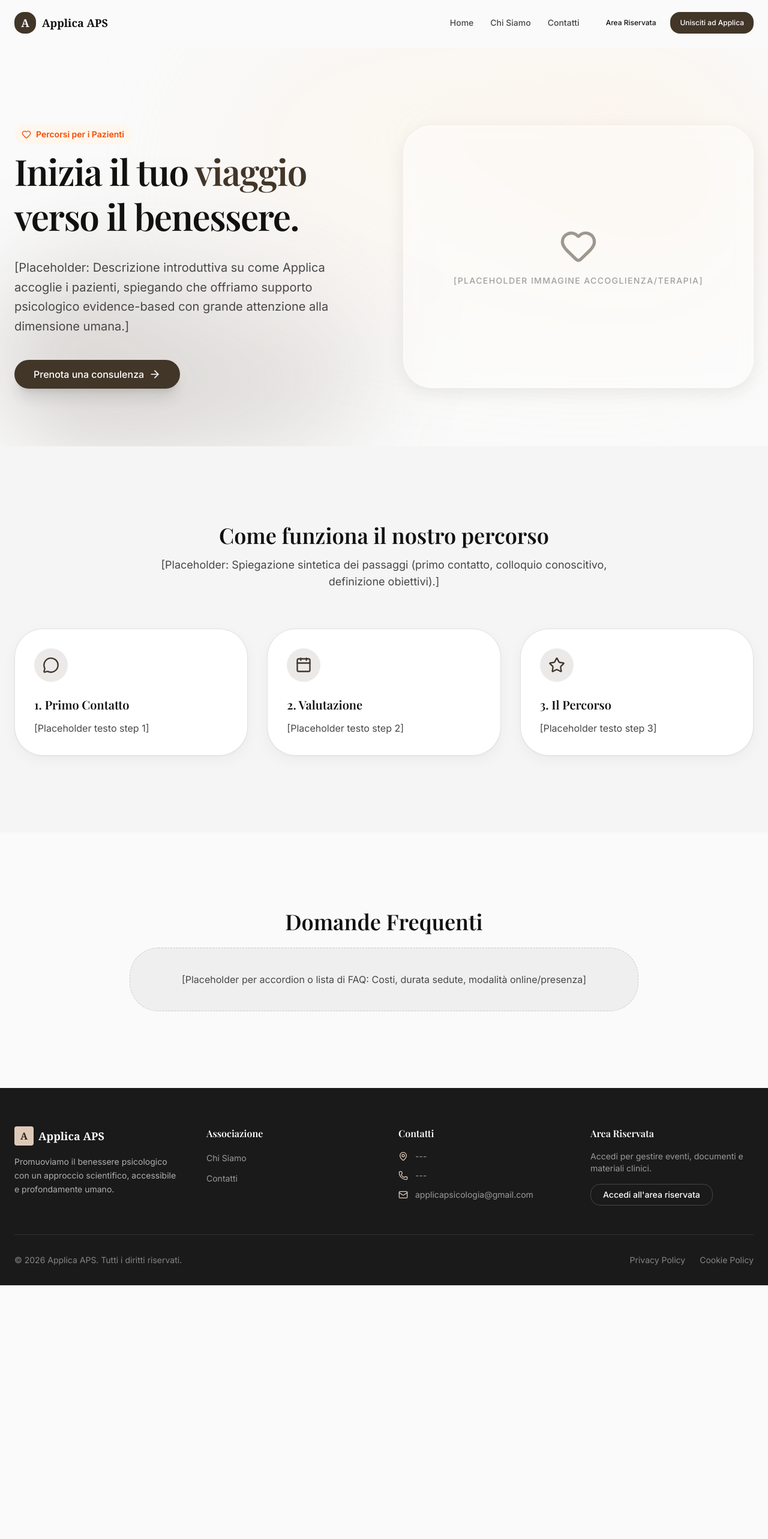
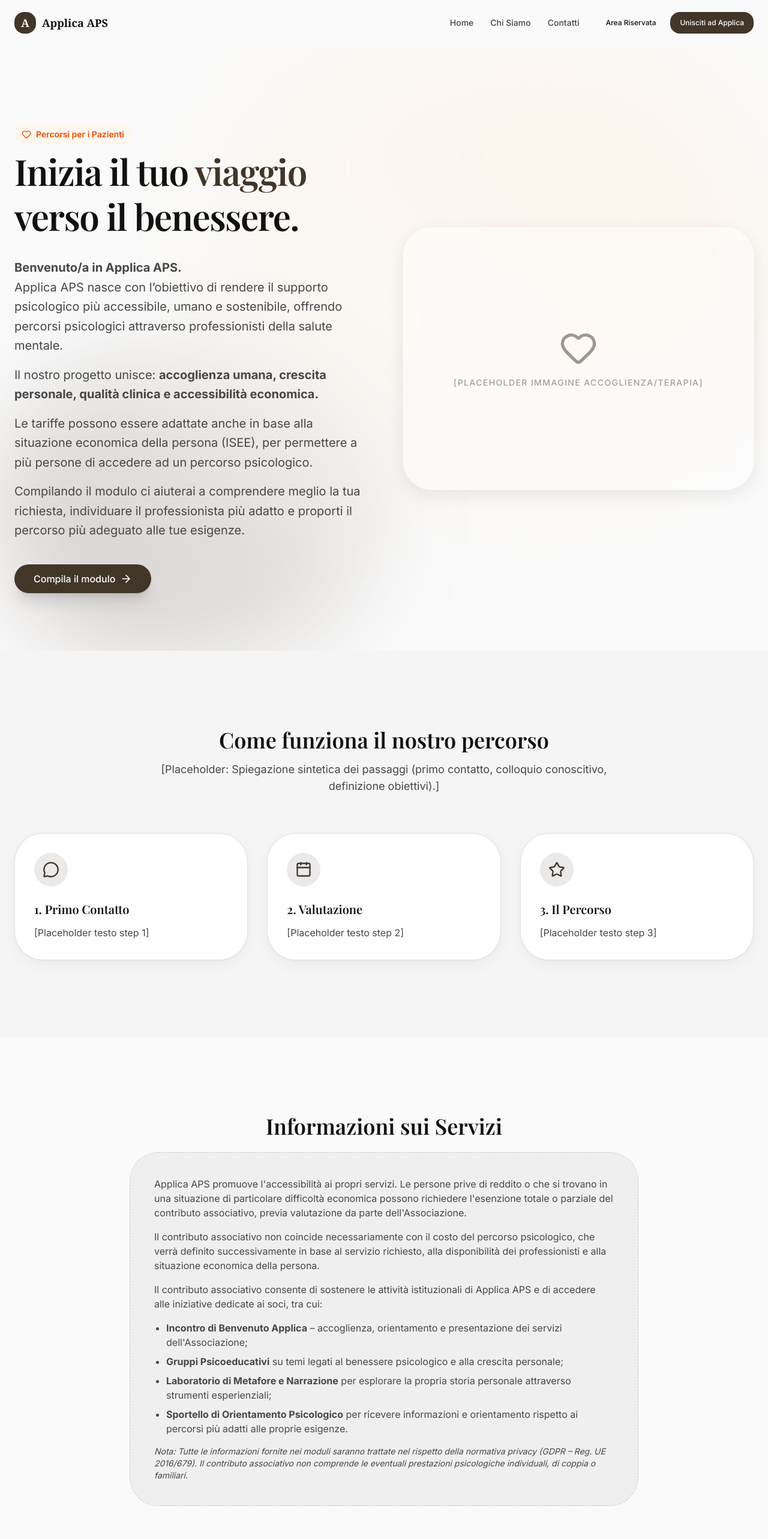
Before and after one commit to applicaaps/applica, a Next.js app in the folder applica-app/: page /pazienti in a window 1280 px wide. Shown: the top 2566 px of the page at 60% size. Before the commit the page ends 2143 px from the top, so only its background shows below. Built offline with nearby package versions, Linux system fonts and the light colour scheme; a web font is replaced by a local one.

Commit message:
modifiche pazienti psicologi

```diff
--- a/applica-app/app/pazienti/page.tsx
+++ b/applica-app/app/pazienti/page.tsx
@@ -28,16 +28,28 @@ export default function PazientiPage() {
               </RevealSection>
 
               <RevealSection stagger={1}>
-                <p className="text-lg md:text-xl text-[var(--color-on-surface-variant)] leading-relaxed">
-                  [Placeholder: Descrizione introduttiva su come Applica accoglie i pazienti, spiegando che offriamo supporto psicologico evidence-based con grande attenzione alla dimensione umana.]
-                </p>
+                <div className="text-lg md:text-xl text-[var(--color-on-surface-variant)] leading-relaxed space-y-4">
+                  <p>
+                    <strong>Benvenuto/a in Applica APS.</strong><br/>
+                    Applica APS nasce con l’obiettivo di rendere il supporto psicologico più accessibile, umano e sostenibile, offrendo percorsi psicologici attraverso professionisti della salute mentale.
+                  </p>
+                  <p>
+                    Il nostro progetto unisce: <strong>accoglienza umana, crescita personale, qualità clinica e accessibilità economica.</strong>
+                  </p>
+                  <p>
+                    Le tariffe possono essere adattate anche in base alla situazione economica della persona (ISEE), per permettere a più persone di accedere ad un percorso psicologico.
+                  </p>
+                  <p>
+                    Compilando il modulo ci aiuterai a comprendere meglio la tua richiesta, individuare il professionista più adatto e proporti il percorso più adeguato alle tue esigenze.
+                  </p>
+                </div>
               </RevealSection>
 
               <RevealSection stagger={2}>
                 <div className="flex flex-col sm:flex-row gap-4 pt-2">
-                  <Link href="/contatti">
+                  <Link href="https://forms.gle/M43RgMztTVpMapbYA" target="_blank" rel="noopener noreferrer">
                     <Button size="lg" className="w-full sm:w-auto h-12 text-base shadow-xl shadow-[var(--color-primary)]/20">
-                      Prenota una consulenza
+                      Compila il modulo
                       <ArrowRight className="ml-2 h-5 w-5" />
                     </Button>
                   </Link>
@@ -93,15 +105,32 @@ export default function PazientiPage() {
         </div>
       </section>
 
-      {/* ─── Info/FAQ Placeholder ─── */}
+      {/* ─── Info/FAQ ─── */}
       <section className="py-20 md:py-32">
         <div className="container mx-auto px-4 md:px-6 max-w-4xl text-center">
            <RevealSection>
-             <h2 className="text-3xl md:text-4xl font-bold text-[var(--color-on-surface)] mb-6">Domande Frequenti</h2>
-             <div className="bg-[var(--color-surface-container)] rounded-3xl p-10 border border-[var(--color-outline-variant)] border-dashed">
-                <p className="text-[var(--color-on-surface-variant)]">
-                  [Placeholder per accordion o lista di FAQ: Costi, durata sedute, modalità online/presenza]
-                </p>
+             <h2 className="text-3xl md:text-4xl font-bold text-[var(--color-on-surface)] mb-6">Informazioni sui Servizi</h2>
+             <div className="bg-[var(--color-surface-container)] rounded-3xl p-8 md:p-10 border border-[var(--color-outline-variant)] border-dashed text-left">
+                <div className="space-y-4 text-[var(--color-on-surface-variant)]">
+                  <p>
+                    Applica APS promuove l'accessibilità ai propri servizi. Le persone prive di reddito o che si trovano in una situazione di particolare difficoltà economica possono richiedere l'esenzione totale o parziale del contributo associativo, previa valutazione da parte dell'Associazione.
+                  </p>
+                  <p>
+                    Il contributo associativo non coincide necessariamente con il costo del percorso psicologico, che verrà definito successivamente in base al servizio richiesto, alla disponibilità dei professionisti e alla situazione economica della persona.
+                  </p>
+                  <p>
+                    Il contributo associativo consente di sostenere le attività istituzionali di Applica APS e di accedere alle iniziative dedicate ai soci, tra cui:
+                  </p>
+                  <ul className="list-disc pl-5 space-y-2">
+                    <li><strong>Incontro di Benvenuto Applica</strong> – accoglienza, orientamento e presentazione dei servizi dell'Associazione;</li>
+                    <li><strong>Gruppi Psicoeducativi</strong> su temi legati al benessere psicologico e alla crescita personale;</li>
+                    <li><strong>Laboratorio di Metafore e Narrazione</strong> per esplorare la propria storia personale attraverso strumenti esperienziali;</li>
+                    <li><strong>Sportello di Orientamento Psicologico</strong> per ricevere informazioni e orientamento rispetto ai percorsi più adatti alle proprie esigenze.</li>
+                  </ul>
+                  <p className="mt-4 text-sm">
+                    <em>Nota: Tutte le informazioni fornite nei moduli saranno trattate nel rispetto della normativa privacy (GDPR – Reg. UE 2016/679). Il contributo associativo non comprende le eventuali prestazioni psicologiche individuali, di coppia o familiari.</em>
+                  </p>
+                </div>
              </div>
            </RevealSection>
         </div>
--- a/applica-app/app/professionisti/page.tsx
+++ b/applica-app/app/professionisti/page.tsx
@@ -28,14 +28,23 @@ export default function ProfessionistiPage() {
               </RevealSection>
 
               <RevealSection stagger={1}>
-                <p className="text-lg md:text-xl text-[var(--color-on-surface-variant)] leading-relaxed">
-                  [Placeholder: Descrizione di cosa significa lavorare in Applica, il valore della supervisione, la formazione continua e il lavoro in un team multidisciplinare.]
-                </p>
+                <div className="text-lg md:text-xl text-[var(--color-on-surface-variant)] leading-relaxed space-y-4">
+                  <p>
+                    <strong>Benvenuto/a in Applica APS.</strong><br/>
+                    Applica APS nasce con l’obiettivo di creare una rete di psicologi orientata alla crescita professionale, alla pratica clinica supervisionata e ad una psicologia più accessibile, concreta e umana.
+                  </p>
+                  <p>
+                    Cerchiamo professionisti motivati a: crescere nella pratica clinica, lavorare in rete, partecipare a supervisioni, contribuire ad un progetto sociale innovativo e sviluppare una psicologia più vicina alle persone.
+                  </p>
+                  <p>
+                    Compilando questo modulo potrai candidarti per collaborare con Applica APS nelle attività cliniche, formative e sociali.
+                  </p>
+                </div>
               </RevealSection>
 
               <RevealSection stagger={2}>
                 <div className="flex flex-col sm:flex-row gap-4 pt-2">
-                  <Link href="/contatti">
+                  <Link href="https://forms.gle/mg2apJoAuGdDYHZY8" target="_blank" rel="noopener noreferrer">
                     <Button size="lg" className="w-full sm:w-auto h-12 text-base shadow-xl shadow-[var(--color-primary)]/20">
                       Invia la tua Candidatura
                       <ArrowRight className="ml-2 h-5 w-5" />
@@ -93,15 +102,20 @@ export default function ProfessionistiPage() {
         </div>
       </section>
 
-      {/* ─── Requisiti Placeholder ─── */}
+      {/* ─── Informazioni sulle Attività ─── */}
       <section className="py-20 md:py-32">
         <div className="container mx-auto px-4 md:px-6 max-w-4xl text-center">
            <RevealSection>
-             <h2 className="text-3xl md:text-4xl font-bold text-[var(--color-on-surface)] mb-6">Requisiti di Ammissione</h2>
-             <div className="bg-[var(--color-surface-container)] rounded-3xl p-10 border border-[var(--color-outline-variant)] border-dashed">
-                <p className="text-[var(--color-on-surface-variant)]">
-                  [Placeholder per i requisiti: Iscrizione albo, orientamento CBT/evidence-based, disponibilità di ore mensili per la rete ecc.]
-                </p>
+             <h2 className="text-3xl md:text-4xl font-bold text-[var(--color-on-surface)] mb-6">Informazioni sulle Attività</h2>
+             <div className="bg-[var(--color-surface-container)] rounded-3xl p-8 md:p-10 border border-[var(--color-outline-variant)] border-dashed text-left">
+                <div className="text-[var(--color-on-surface-variant)] space-y-4">
+                  <p>
+                    La partecipazione alle attività associative prevede un contributo mensile riservato ai professionisti. I dettagli sui costi saranno forniti nel modulo di candidatura.
+                  </p>
+                  <p>
+                    Eventuali corsi, supervisioni, eventi o attività con formatori esterni potranno prevedere un contributo aggiuntivo, comunicato preventivamente in base ai costi dell'iniziativa.
+                  </p>
+                </div>
              </div>
            </RevealSection>
         </div>
```
Also changed, not shown: 1 other file (tests, documents, lock files or other folders).
